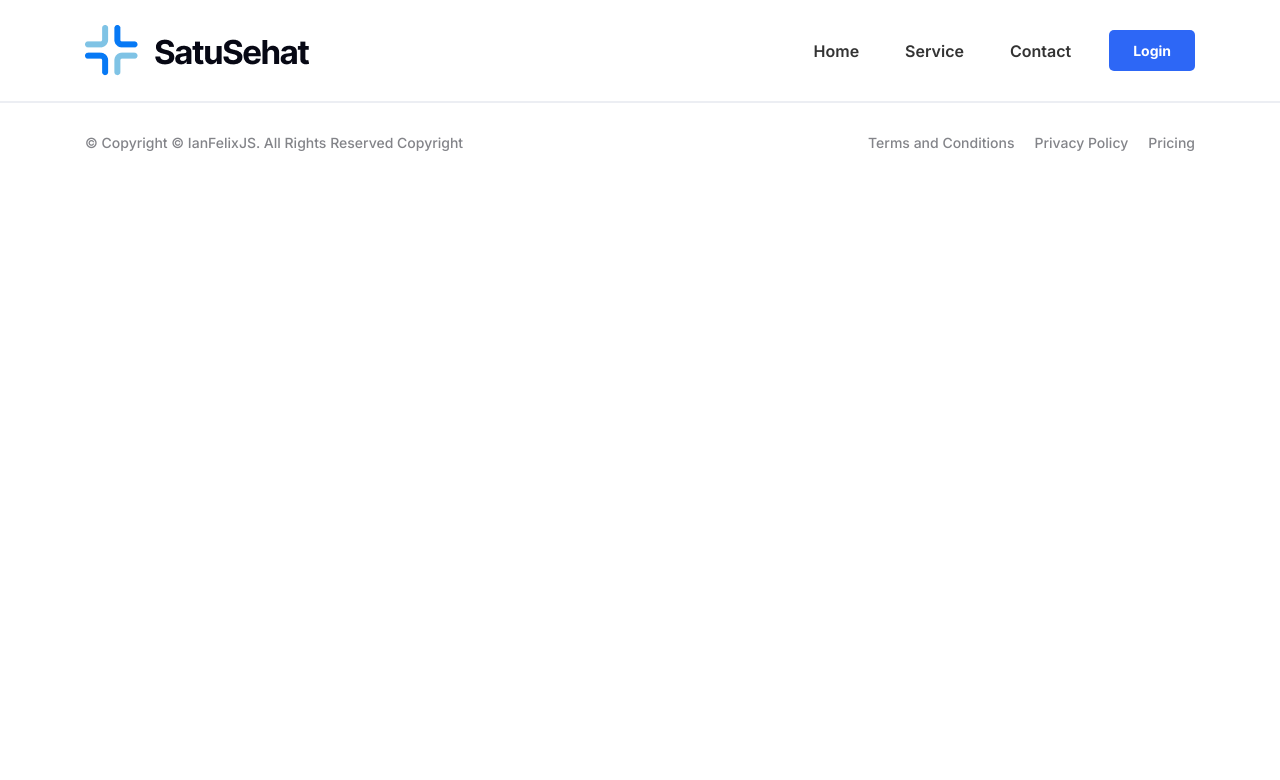
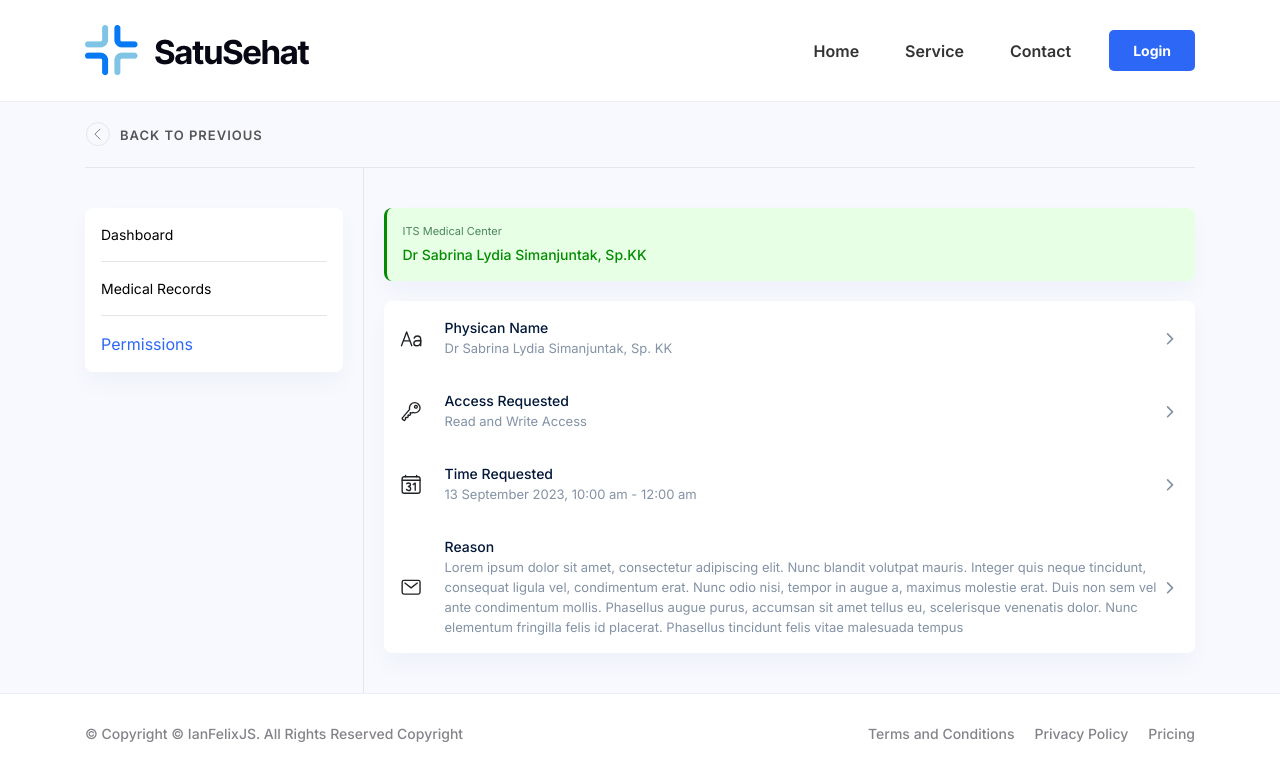
Before and after one commit to Ianphantom/satusehat_frontend, a React (Create React App) app: page /user/perizinan/12343234 in a window 1280 px wide. Shown: the top 780 px of the page. Built offline with nearby package versions, Linux system fonts and the light colour scheme.

Commit message:
CREATE: Detail Perizinan Component

```diff
--- a/src/App.js
+++ b/src/App.js
@@ -18,6 +18,7 @@
 import RekamMedis from "./pages/user/RekamMedis";
 import Perizinan from "./pages/user/Perizinan";
 import Profile from "./pages/user/Profile";
+import DetailPerizinan from "./pages/user/DetailPerizinan";
 
 function App() {
   return (
@@ -34,6 +35,7 @@
           <Route path='dashboard' element={<Dashboard />} />
           <Route path='rekam-medis' element={<RekamMedis />} />
           <Route path='perizinan' element={<Perizinan />} />
+          <Route path='perizinan/:id' element={<DetailPerizinan />} />
           <Route path='profile' element={<Profile />} />
         </Route>
       </Routes>
--- a/src/components/user/PerizinanTable.js
+++ b/src/components/user/PerizinanTable.js
@@ -1,6 +1,7 @@
 import React, { useEffect } from "react";
 import DataTable from "react-data-table-component";
 import styled from "styled-components";
+import { Link } from "react-router-dom";
 
 // import aos
 import AOS from "aos";
@@ -27,7 +28,11 @@
   {
     name: "Detail",
     button: true,
-    cell: () => <Button>View</Button>,
+    cell: () => (
+      <Link to='12343234'>
+        <Button>View</Button>
+      </Link>
+    ),
   },
 ];
 
--- /dev/null
+++ b/src/pages/user/DetailPerizinan.js
@@ -0,0 +1,106 @@
+import React from "react";
+import styled from "styled-components";
+
+import ProfileSectionItem from "../../components/user/ProfileSectionItem";
+
+// import icon
+import iconNama from "../../images/svg-icon/icon-nama.svg";
+import email from "../../images/svg-icon/icon-mail.svg";
+import time from "../../images/svg-icon/icon-calender.svg";
+import password from "../../images/svg-icon/icon-password.svg";
+
+const DetailPerizinan = () => {
+  return (
+    <DetailContainer>
+      <div className='card-design'>
+        <div className='status allowed'>
+          <div className='waktuAkses'>ITS Medical Center</div>
+          <div className='namaDokter'>Dr Sabrina Lydia Simanjuntak, Sp.KK</div>
+        </div>
+      </div>
+      <div className='card-design'>
+        <ProfileSectionItem
+          icon={iconNama}
+          title='Physican Name'
+          desc='Dr Sabrina Lydia Simanjuntak, Sp. KK'
+        />
+        <ProfileSectionItem
+          icon={password}
+          title='Access Requested'
+          desc='Read and Write Access'
+        />
+        <ProfileSectionItem
+          icon={time}
+          title='Time Requested'
+          desc='13 September 2023, 10:00 am - 12:00 am'
+        />
+        <ProfileSectionItem
+          icon={email}
+          title='Reason'
+          desc='Lorem ipsum dolor sit amet, consectetur adipiscing elit. Nunc blandit volutpat mauris. Integer quis neque tincidunt, consequat ligula vel, condimentum erat. Nunc odio nisi, tempor in augue a, maximus molestie erat. Duis non sem vel ante condimentum mollis. Phasellus augue purus, accumsan sit amet tellus eu, scelerisque venenatis dolor. Nunc elementum fringilla felis id placerat. Phasellus tincidunt felis vitae malesuada tempus'
+        />
+      </div>
+    </DetailContainer>
+  );
+};
+
+const DetailContainer = styled.div`
+  margin-top: 40px;
+  margin-left: 20px;
+  margin-bottom: 40px;
+  .card-design {
+    border-radius: 8px;
+    background: white;
+    box-shadow: 0px 12px 24px rgba(18, 38, 63, 0.03);
+    margin-bottom: 20px;
+  }
+
+  .status {
+    padding: 16px 16px;
+    border-radius: 8px;
+
+    .waktuAkses {
+      font-weight: 400;
+      font-size: 11px;
+      line-height: 15px;
+      margin-bottom: 5px;
+    }
+    .namaDokter {
+      font-weight: 500;
+      font-size: 14px;
+      line-height: 16p x;
+    }
+    &.allowed {
+      background: #e6ffe5;
+      border-left: 3px solid #038c00;
+      .waktuAkses {
+        color: rgba(13, 78, 43, 0.7);
+      }
+      .namaDokter {
+        color: #038c00;
+      }
+    }
+    &.blocked {
+      background: #ffecec;
+      border-left: 3px solid #ff0000;
+      .waktuAkses {
+        color: rgba(255, 0, 0, 0.7);
+      }
+      .namaDokter {
+        color: #ff0000;
+      }
+    }
+    &.waiting {
+      background: #fff7e7;
+      border-left: 3px solid #ff6b00;
+      .waktuAkses {
+        color: rgba(255, 107, 0, 0.7);
+      }
+      .namaDokter {
+        color: #ff6b00;
+      }
+    }
+  }
+`;
+
+export default DetailPerizinan;
--- a/src/pages/user/SkeletonUser.js
+++ b/src/pages/user/SkeletonUser.js
@@ -30,7 +30,7 @@
     <SkeletonContainer>
       <div className='container'>
         {backComponent && (
-          <div className='back' data-aos='fade-left'>
+          <div className='back' data-aos='fade-left' data-aos-duration='1500'>
             <img src={backArrow} alt='icon-back' onClick={goBackButton} />
             <div className='text'>Back To Previous</div>
           </div>
```
